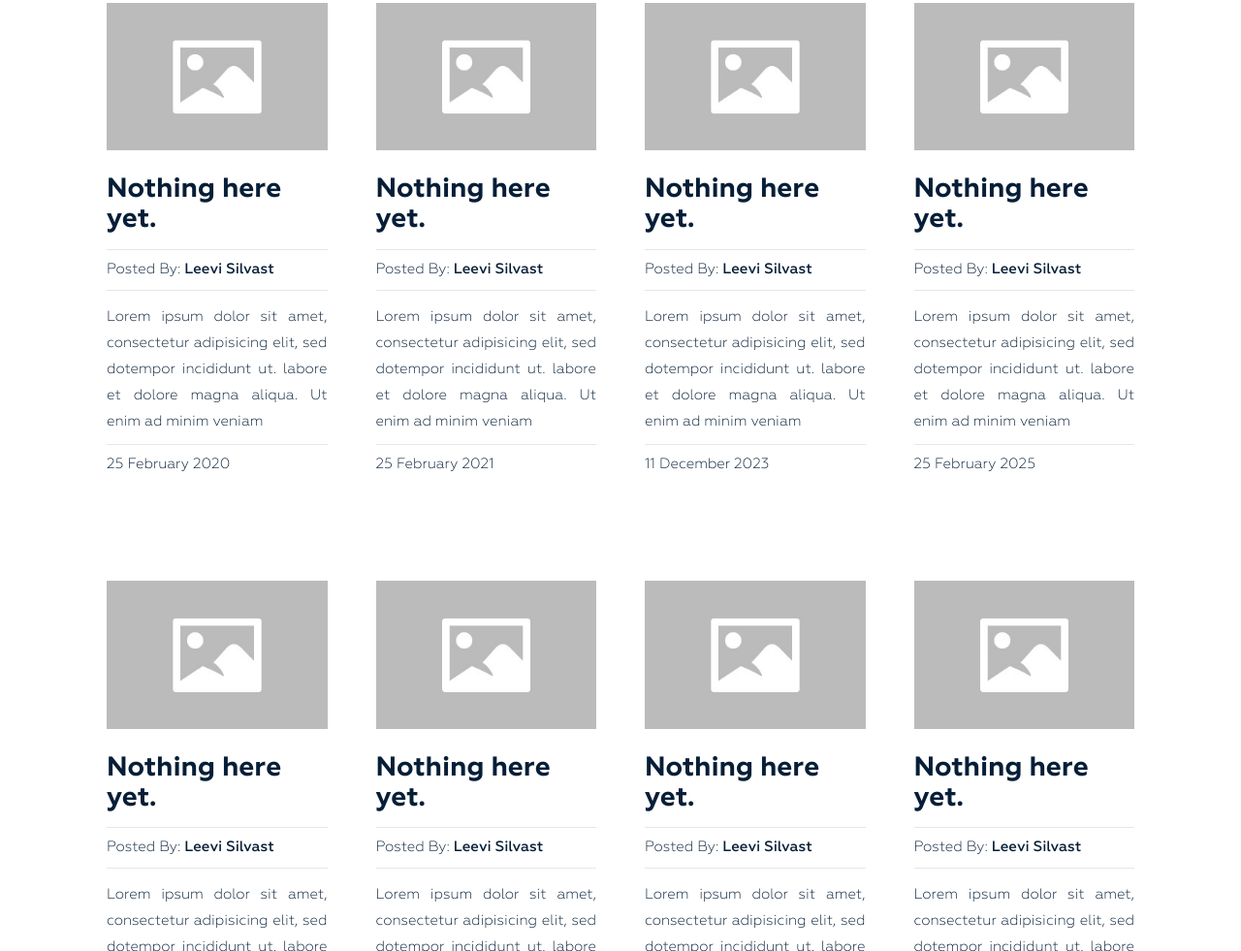
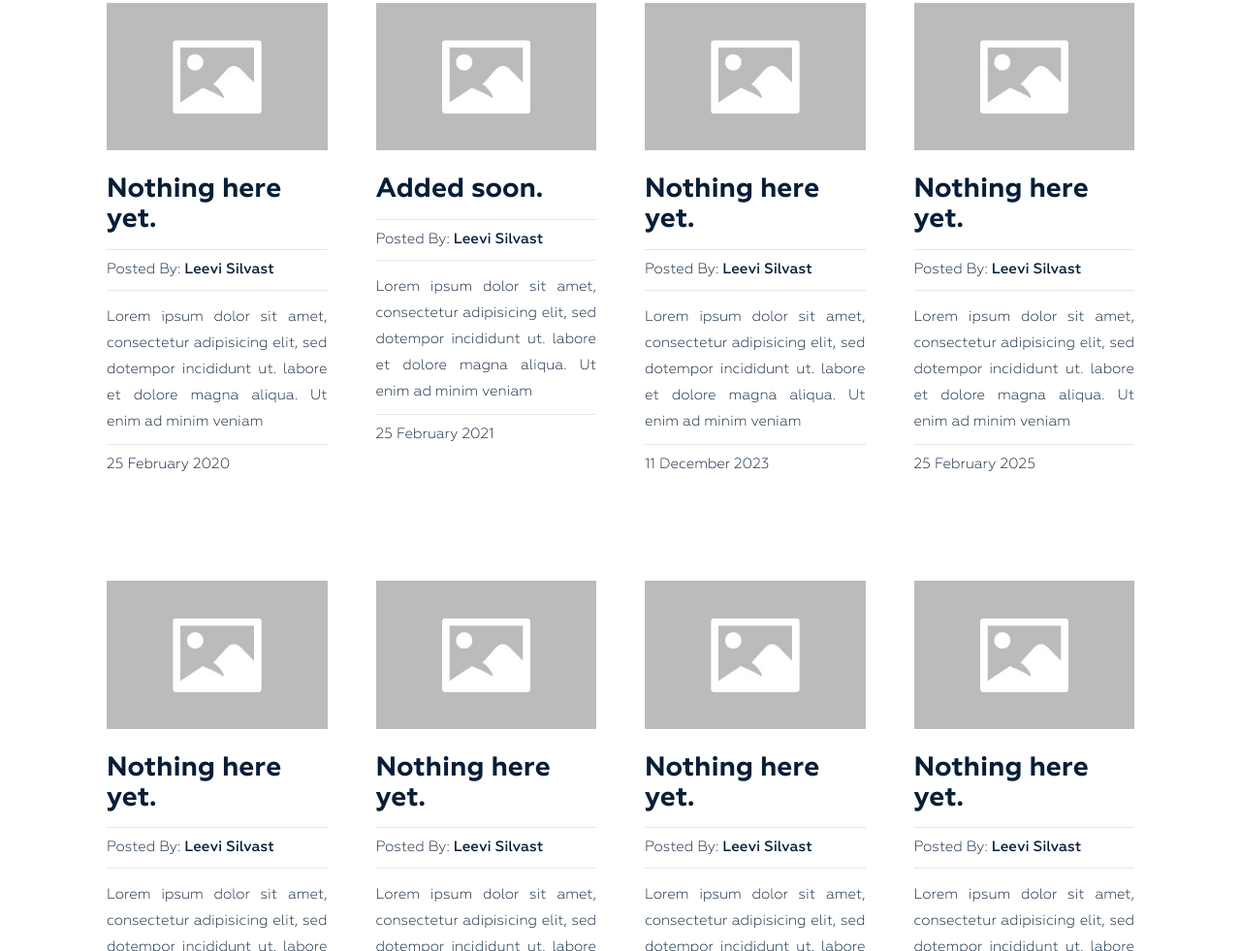
Before and after one commit to dethyLS/website, a plain HTML site: page index.html in a window 1280 px wide. Shown: the part 1136-2117 px from the top of the page at 97% size. Drawn offline with Linux system fonts and the light colour scheme.

Commit message:
Update index.html

```diff
--- a/index.html
+++ b/index.html
@@ -81,7 +81,7 @@
                             <div class="col-md-3">
                                 <div class="single-post">
                                     <img src="img/post-imageplaceholder.jpg" alt="">
-                                    <h3><a href="#">Nothing here yet.</a></h3>
+                                    <h3><a href="#">Added soon.</a></h3>
                                     <h4><span>Posted By: <span class="author-name">Leevi Silvast</span></span>
                                     </h4>
                                     <p>Lorem ipsum dolor sit amet, consectetur adipisicing elit, sed dotempor incididunt ut. labore et dolore magna aliqua. Ut enim ad minim veniam</p>
```
